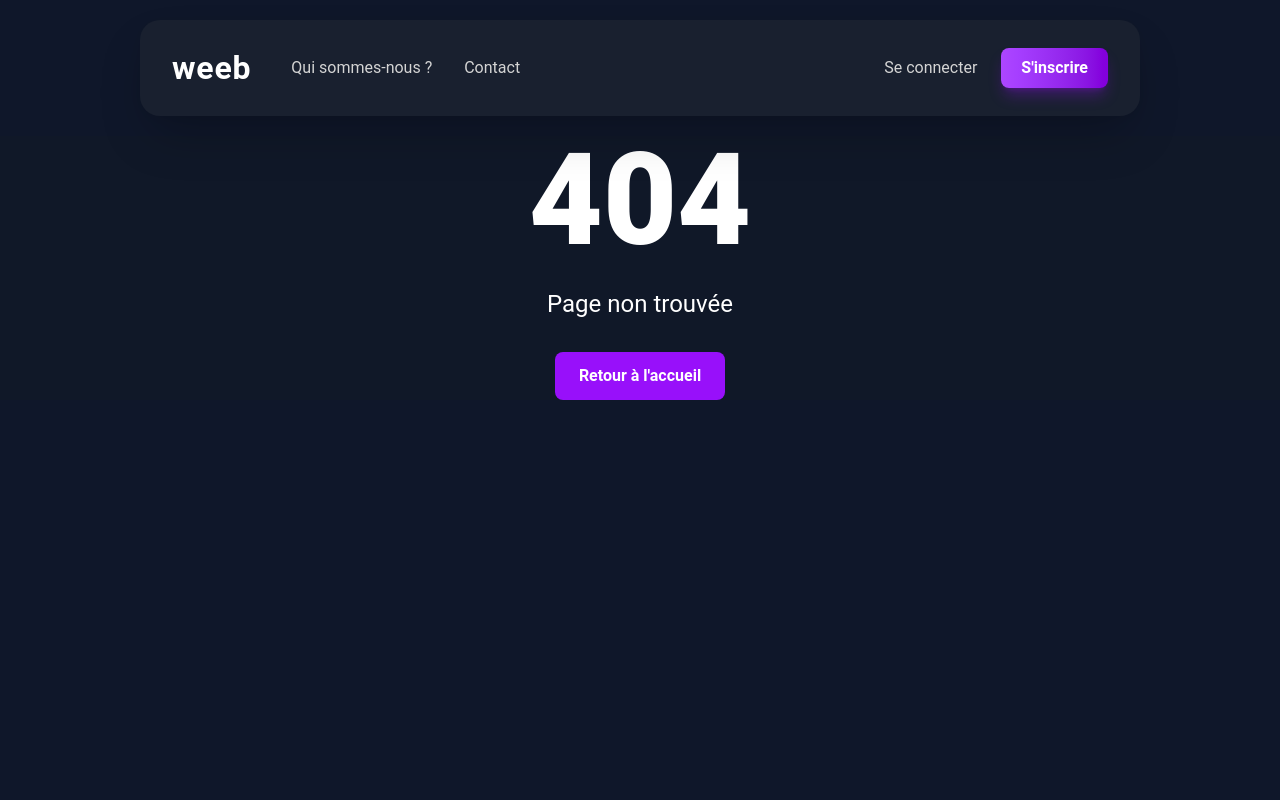
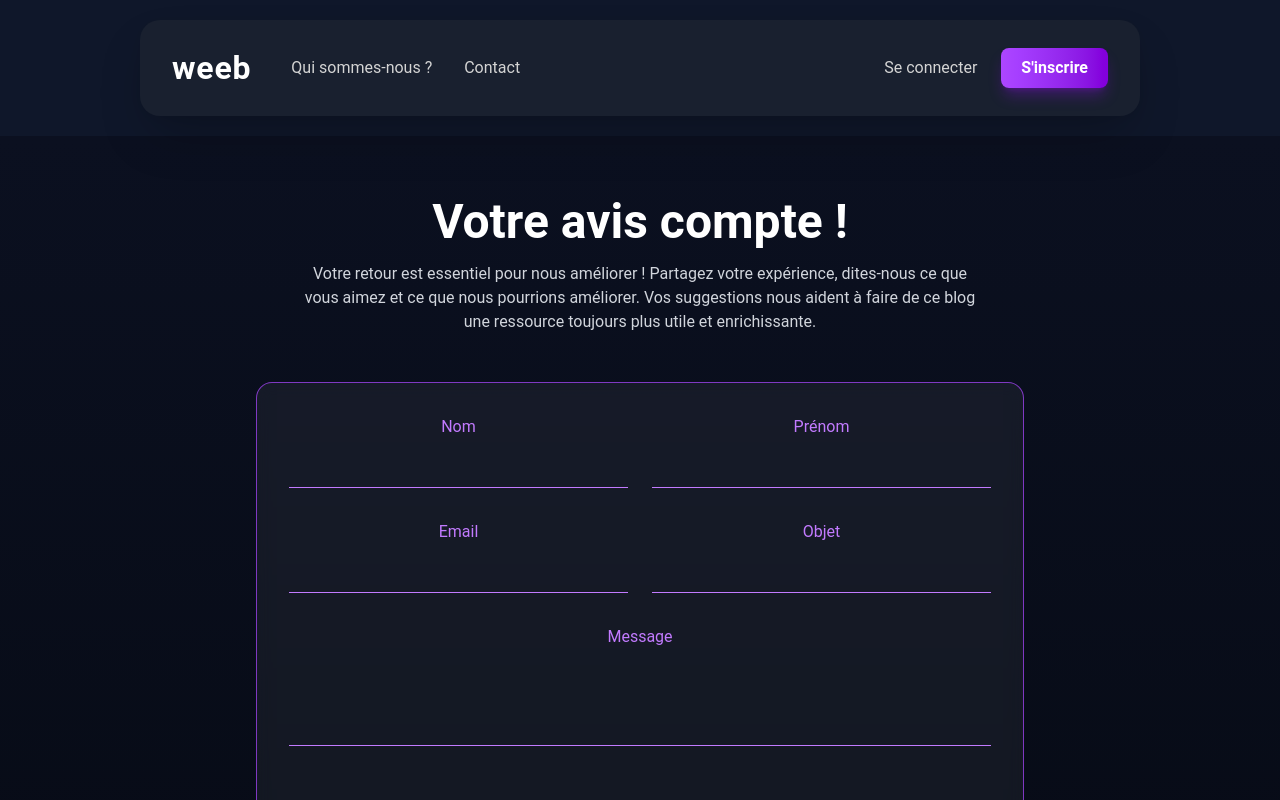
Before and after one commit to sylvqinz/weeb_sylvain_zanini, a React (Vite) app: page /contact in a window 1280 px wide. Shown: the top 800 px of the page. Built offline with nearby package versions, Linux system fonts and the light colour scheme.

Commit message:
contact page integration

```diff
--- a/src/App.jsx
+++ b/src/App.jsx
@@ -5,7 +5,7 @@ import Header from "./components/Header";
 import Footer from "./components/Footer";
 import NotFound from "./pages/NotFound";
 import ScrollTop from "./components/scrollTop";
-
+import Contact from "./pages/Contact";
 function App() {
   return (
     <div className=" bg-[#0f172a] text-white">
@@ -16,6 +16,7 @@ function App() {
         <Routes>
           <Route path="*" element={<NotFound />} />
           <Route path="/" element={<Home />} />
+          <Route path="/contact" element={<Contact />} />
         </Routes>
       </main>
       <Footer />
--- /dev/null
+++ b/src/pages/Contact.jsx
@@ -0,0 +1,73 @@
+export default function Contact() {
+  return (
+    <div className="min-h-screen bg-gradient-to-b from-[#0b1020] to-[#070b16] flex items-center justify-center px-4">
+      <div className="w-full max-w-3xl text-center">
+        <h1 className="text-4xl md:text-5xl font-bold text-white mb-4">Votre avis compte !</h1>
+
+        <p className="text-gray-300 max-w-2xl mx-auto mb-12">
+          Votre retour est essentiel pour nous améliorer ! Partagez votre expérience, dites-nous ce que vous aimez
+          et ce que nous pourrions améliorer. Vos suggestions nous aident à faire de ce blog une ressource toujours
+          plus utile et enrichissante.
+        </p>
+
+
+        <div className="border border-purple-500/70 rounded-2xl p-8 bg-white/5 backdrop-blur">
+          <form className="space-y-8">
+
+            <div className="grid grid-cols-1 md:grid-cols-2 gap-6">
+              <div>
+                <label className="block text-purple-400 mb-2">Nom</label>
+                <input
+                  type="text"
+                  className="w-full bg-transparent border-b border-purple-400 text-white outline-none py-2 focus:border-purple-500"
+                />
+              </div>
+
+              <div>
+                <label className="block text-purple-400 mb-2">Prénom</label>
+                <input
+                  type="text"
+                  className="w-full bg-transparent border-b border-purple-400 text-white outline-none py-2 focus:border-purple-500"
+                />
+              </div>
+            </div>
+
+
+            <div className="grid grid-cols-1 md:grid-cols-2 gap-6">
+              <div>
+                <label className="block text-purple-400 mb-2">Email</label>
+                <input
+                  type="email"
+                  className="w-full bg-transparent border-b border-purple-400 text-white outline-none py-2 focus:border-purple-500"
+                />
+              </div>
+              <div>
+                <label className="block text-purple-400 mb-2">Objet</label>
+                <input
+                  type="text"
+                  className="w-full bg-transparent border-b border-purple-400 text-white outline-none py-2 focus:border-purple-500"
+                />
+              </div>
+            </div>
+
+
+            <div>
+              <label className="block text-purple-400 mb-2">Message</label>
+              <textarea
+                rows="3"
+                className="w-full bg-transparent border-b border-purple-400 text-white outline-none py-2 resize-none focus:border-purple-500"
+              />
+            </div>
+
+            <button
+              type="submit"
+              className="mt-4 bg-purple-600 hover:bg-purple-700 text-white px-10 py-2 rounded-lg transition"
+            >
+              Envoyer
+            </button>
+          </form>
+        </div>
+      </div>
+    </div>
+  );
+}
```
